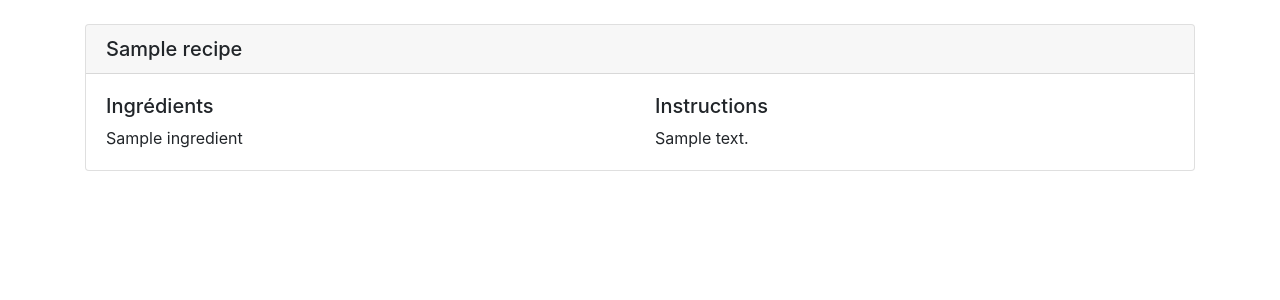
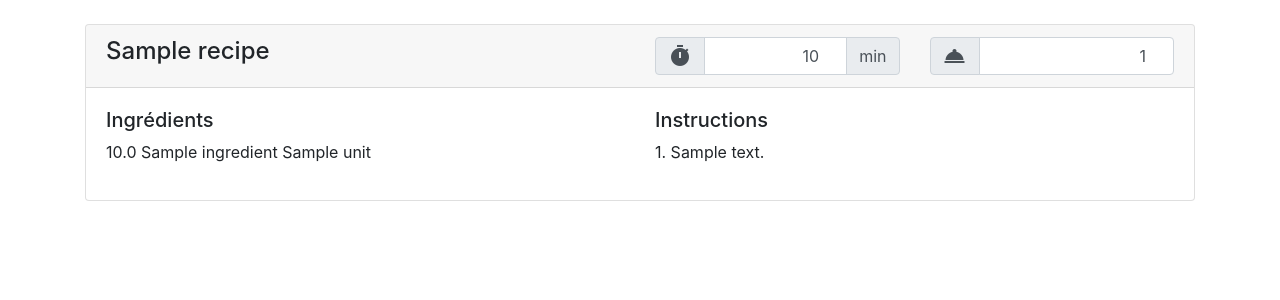
Before and after one commit to ArnaudDroxler/Recipe, a Django app: a page that uses Recipe/RecipeApp/templates/view_recipe.html in a window 1280 px wide. Shown: the part 56-356 px from the top of the page. Run offline with Django 3.2, Linux system fonts and the light colour scheme; a user stored in the database is signed in; tables that the repository leaves empty hold one stand-in row (values such as "Sample post"); some libraries are stand-ins or nearby versions.

Commit message:
Wip view recipe

```diff
--- a/Recipe/RecipeApp/templates/add_recipe.html
+++ b/Recipe/RecipeApp/templates/add_recipe.html
@@ -30,7 +30,7 @@
                                     <i class="material-icons md-36" style="display: inline-flex;vertical-align: text-bottom;">timer</i>
                                 </div>
                             </div>
-                            <input type="number" class="form-control" name="recipe_duration" placeholder="Durée" required>
+                            <input type="number" class="form-control text-right" name="recipe_duration" placeholder="Durée" required>
                             <div class="input-group-append">
                                  <span class="input-group-text">min</span>
                             </div>
@@ -41,7 +41,7 @@
                             <div class="input-group-prepend">
                             <div class="input-group-text"><i class="material-icons md-36" style="display: inline-flex;vertical-align: text-bottom;">room_service</i></div>
                             </div>
-                            <input type="number" class="form-control" name="recipe_serving" placeholder="Portion" required>
+                            <input type="number" class="form-control text-right" name="recipe_serving" placeholder="Portion" required>
                         </div>
                     </div>
                 </div>
--- a/Recipe/RecipeApp/templates/view_recipe.html
+++ b/Recipe/RecipeApp/templates/view_recipe.html
@@ -8,28 +8,57 @@
 {% block content %}
 {% if user.is_authenticated %}
     <div class="card">
-        <h5 class="card-header"> {{recipe.name}}</h5>
+        <div class="card-header">
+            <div class="row">
+                <div class="col-6">
+                    <h4 class="h4" class="fixed-bottom"> {{recipe.name}}</h4>
+                </div>
+                <div class="col-3">
+                    <div class="input-group">
+                        <div class="input-group-prepend">
+                            <div class="input-group-text" >
+                                <i class="material-icons md-36" style="display: inline-flex;vertical-align: text-bottom;">timer</i>
+                            </div>
+                        </div>
+                        <input type="number" class="form-control text-right" name="recipe_duration" placeholder="Durée" value="{{recipe.duration}}" style="background-color: white;" readonly>
+                        <div class="input-group-append">
+                                <span class="input-group-text">min</span>
+                        </div>
+                    </div>
+                </div>
+                <div class="col-3">
+                    <div class="input-group">
+                        <div class="input-group-prepend">
+                        <div class="input-group-text"><i class="material-icons md-36" style="display: inline-flex;vertical-align: text-bottom;">room_service</i></div>
+                        </div>
+                            <input type="number" class="form-control text-right" name="recipe_serving" placeholder="Portion" value="{{recipe.serving}}" style="background-color: white;" readonly>
+                        </div>
+                    </div>
+                </div>
+
+          </div>
         <div class="card-body">
             <div class="row">
                 <div class="col">
                     <h5 class="title">Ingrédients</h5>
                     {% for ingredient in ingredients %}
-                        {{ingredient.name}}
+                        <p>
+                        {{ingredient.amount}} {{ingredient.name}} {{ingredient.unit.name}}
+                        </p>
                     {% endfor %}
                     </ul>
                 </div>
                 <div class="col">
                     <h5 class="title">Instructions</h5>
                     {% for instruction in instructions %}
-                       {{instruction.text}}
+                        <p>
+                            {{instruction.sort}}. {{instruction.text}}
+                        </p>
                     {% endfor %}
                 </div>
              </div>
         </div>
     </div>
 
-    <hr class="mt-0 mb-4 hr-transparent">
-
-
 {% endif %}
 {% endblock %}
```
